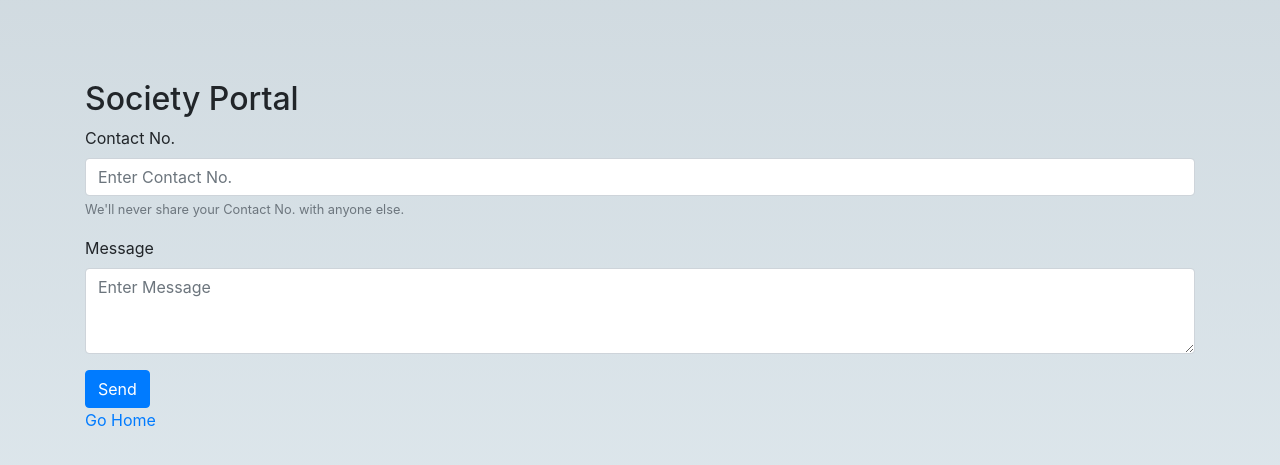
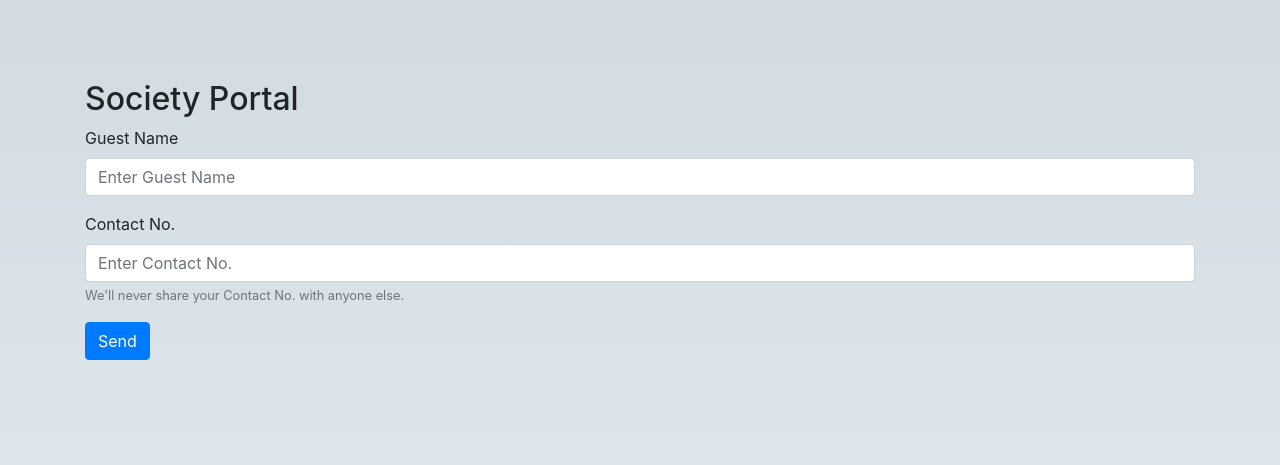
Before and after one commit to ayushmalik397/DjangoTwilio, a Django app: page / in a window 1280 px wide. Shown: the part 80-545 px from the top of the page. Run offline with Django 3.2, Linux system fonts and the light colour scheme; some libraries are stand-ins or nearby versions.

Commit message:
field edited

```diff
--- a/helloapp/howdy/models.py
+++ b/helloapp/howdy/models.py
@@ -4,3 +4,4 @@ from __future__ import unicode_literals
 from django.db import models
 
 # Create your models here.
+class User(models.Model): name = models.CharField(max_length=20)
--- a/helloapp/howdy/send_sms.py
+++ b/helloapp/howdy/send_sms.py
@@ -1,13 +1,14 @@
 from twilio.rest import Client
 
-def send(number, message):
+def send(number, name):
+    text_to_send = "Hello! Mr./Mrs. "+name+" is coming to your appartment"
     account_sid = 'ACdaa6bc9c6e6a6ae060e3b8df52aa4eff'
     auth_token = '6295cc3f4f569d4e80a826dc01b627d0'
     client = Client(account_sid, auth_token)
 
     message = client.messages \
                     .create(
-                         body=message,
+                         body=text_to_send,
                          from_='+17755574512',
                          to=number
                      )
--- a/helloapp/howdy/templates/base.html
+++ b/helloapp/howdy/templates/base.html
@@ -11,6 +11,11 @@
     <script src="{% static 'js/bootstrap.min.js' %}"></script>
   </head>
   <body>
+    <div>
+    <nav id="comeNav" class="navbar navbar-light">
+      <span class="navbar-brand mb-0 h1 navText"><h1>Come In!</h1></span>
+    </nav>
+  </div>
       {% block pagecontent %}
       {% endblock %}
   </body>
--- a/helloapp/howdy/templates/index.html
+++ b/helloapp/howdy/templates/index.html
@@ -1,25 +1,19 @@
 {% extends 'base.html' %}
     {% block pagecontent %}
-    <div>
-    <nav id="comeNav" class="navbar navbar-light">
-      <span class="navbar-brand mb-0 h1 navText"><h1>Come In!</h1></span>
-    </nav>
-  </div>
     <div class="container">
       <h2>Society Portal</h2>
       <form method="post">
         {% csrf_token %}
         <div class="form-group">
-          <label for="exampleInputnumber">Contact No.</label>
+          <label>Guest Name</label>
+          <input type="text" class="form-control" id="Inputnumber" name="gname" placeholder="Enter Guest Name">
+        </div>
+        <div class="form-group">
+          <label>Contact No.</label>
           <input type="tel" class="form-control" id="Inputnumber" name="contact" placeholder="Enter Contact No.">
           <small id="numberInput" class="form-text text-muted">We'll never share your Contact No. with anyone else.</small>
         </div>
-        <div class="form-group">
-          <label for="exampleFormControlTextarea1" placeholder="Enter Message">Message</label>
-          <textarea class="form-control" id="messageInput" name="text" rows="3" placeholder="Enter Message"></textarea>
-        </div>
         <button type="submit" class="btn btn-primary">Send</button>
       </form>
-      <p><a href="{% url 'about' %}">Go Home</a></p>
     </div>
     {% endblock %}
--- a/helloapp/howdy/views.py
+++ b/helloapp/howdy/views.py
@@ -13,16 +13,10 @@ class HomePageView(TemplateView):
     def post(self, request, **kwargs):
         number = request.POST['contact']
         print(number)
-        message = request.POST['text']
-        print(message)
-        send(number, message)
-        #message = request.POST['text']
+        name = request.POST['gname']
+        print(name)
+        #send(number, name)
         return render(request, 'index.html', context=None)
-
-    # def post(self, request, **kwargs):
-    #     message = request.POST['text']
-    #     print(message)
-    #     return render(request, 'index.html', context=None)
 
     def get(self, request, **kwargs):
         return render(request, 'index.html', context=None)
```
Also changed, not shown: helloapp/db.sqlite3, helloapp/howdy/migrations/0001_initial.py (added), 4 other files.
